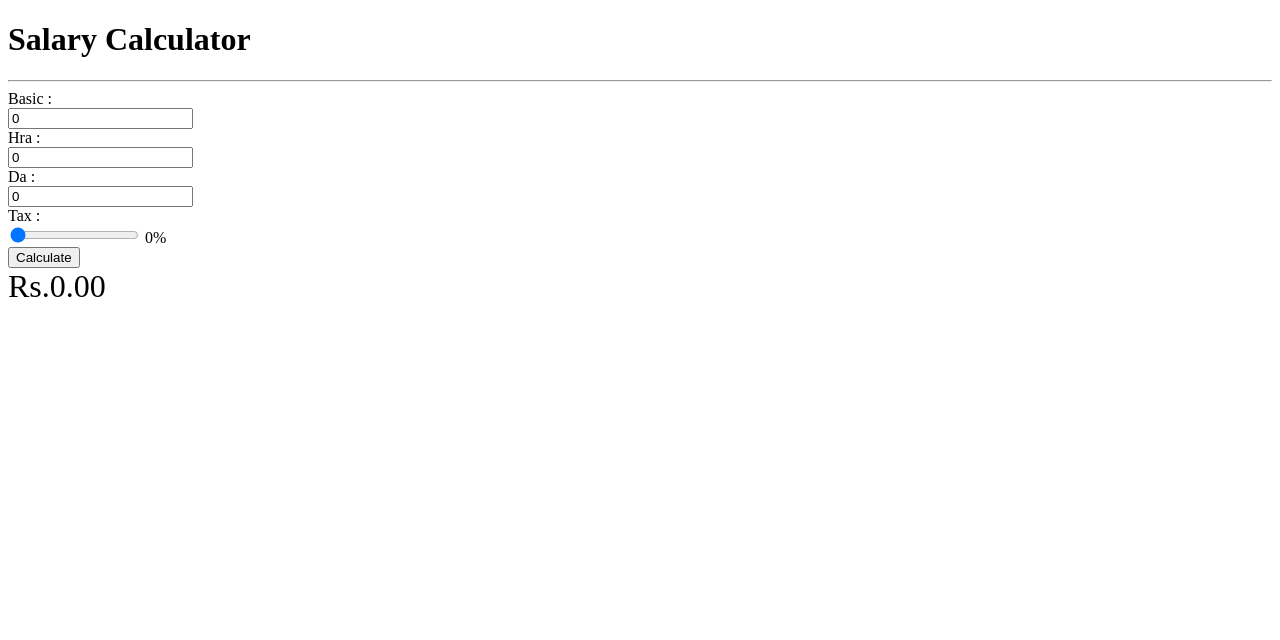
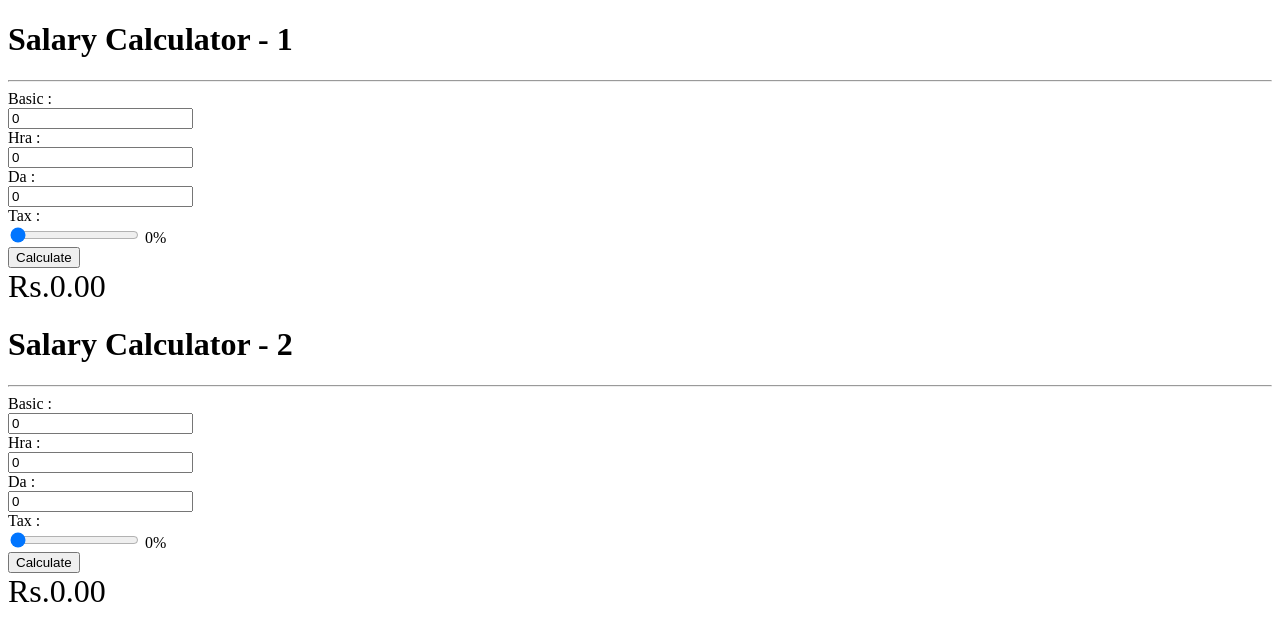
Before and after one commit to tkmagesh/SpringPeople-Angular-Online-Dec-2014, a plain HTML site: page Day-01/Angular-FirstLook/SalaryCalculator.html in a window 1280 px wide. Drawn offline with Linux system fonts and the light colour scheme.

Commit message:
Sharing Models across views

```diff
--- a/Day-01/Angular-FirstLook/SalaryCalculator.html
+++ b/Day-01/Angular-FirstLook/SalaryCalculator.html
@@ -31,16 +31,23 @@
 			};
 			return SalaryCalculator;
 		})
-		.controller('salaryCalculatorController', function($scope, SalaryCalculator){
+		.controller('parentController', function($scope, SalaryCalculator){
 			$scope.calculator = new SalaryCalculator();
+		})
+		.controller('salaryCalculatorController1', function($scope, SalaryCalculator){
+
+		})
+		.controller('salaryCalculatorController2', function($scope, SalaryCalculator){
+
 		});
 
 
 
 	</script>
 </head>
-<body data-ng-controller="salaryCalculatorController">
-	<h1>Salary Calculator</h1>
+<body data-ng-controller="parentController">
+	<div data-ng-controller="salaryCalculatorController1">
+		<h1>Salary Calculator - 1</h1>
 		<hr>
 		<div>
 			<label for="txtBasic">Basic :</label>
@@ -63,5 +70,31 @@
 		<div>
 			<div id="divResult">{{calculator.salary | currency:'Rs.'}}</div>
 		</div>
+	</div>
+	<div data-ng-controller="salaryCalculatorController2">
+		<h1>Salary Calculator - 2</h1>
+		<hr>
+		<div>
+			<label for="txtBasic">Basic :</label>
+			<input type="text" name="" id="txtBasic" ng-model="calculator.basic">
+		</div>
+		<div>
+			<label for="txtHra">Hra :</label>
+			<input type="text" name="" id="txtHra" ng-model="calculator.hra">
+		</div>
+		<div>
+			<label for="txtDa">Da :</label>
+			<input type="text" name="" id="txtDa" ng-model="calculator.da">
+		</div>
+		<div>
+			<label for="rangeTax">Tax :</label>
+			<input type="range" name="" id="rangeTax" min="0" max="30" ng-model="calculator.tax" >
+			<span id="spanTax">{{calculator.tax}}%</span>
+		</div>
+		<div><input type="button" value="Calculate" id="btnCalculate" ng-click="calculator.calculate()"></div>
+		<div>
+			<div id="divResult">{{calculator.salary | currency:'Rs.'}}</div>
+		</div>
+	</div>
 </body>
 </html>
```
Lines whose indentation alone changed are shown as unchanged.
